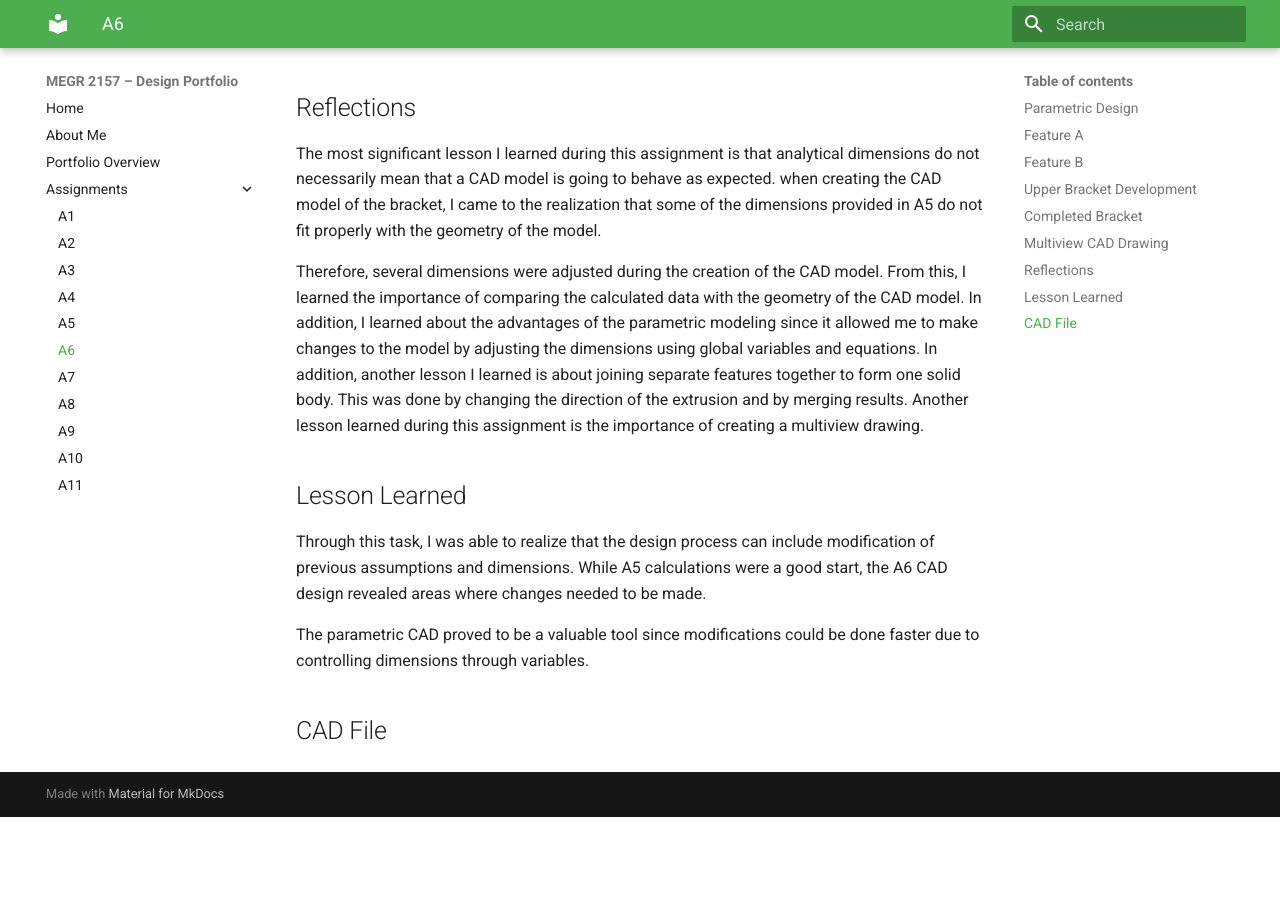
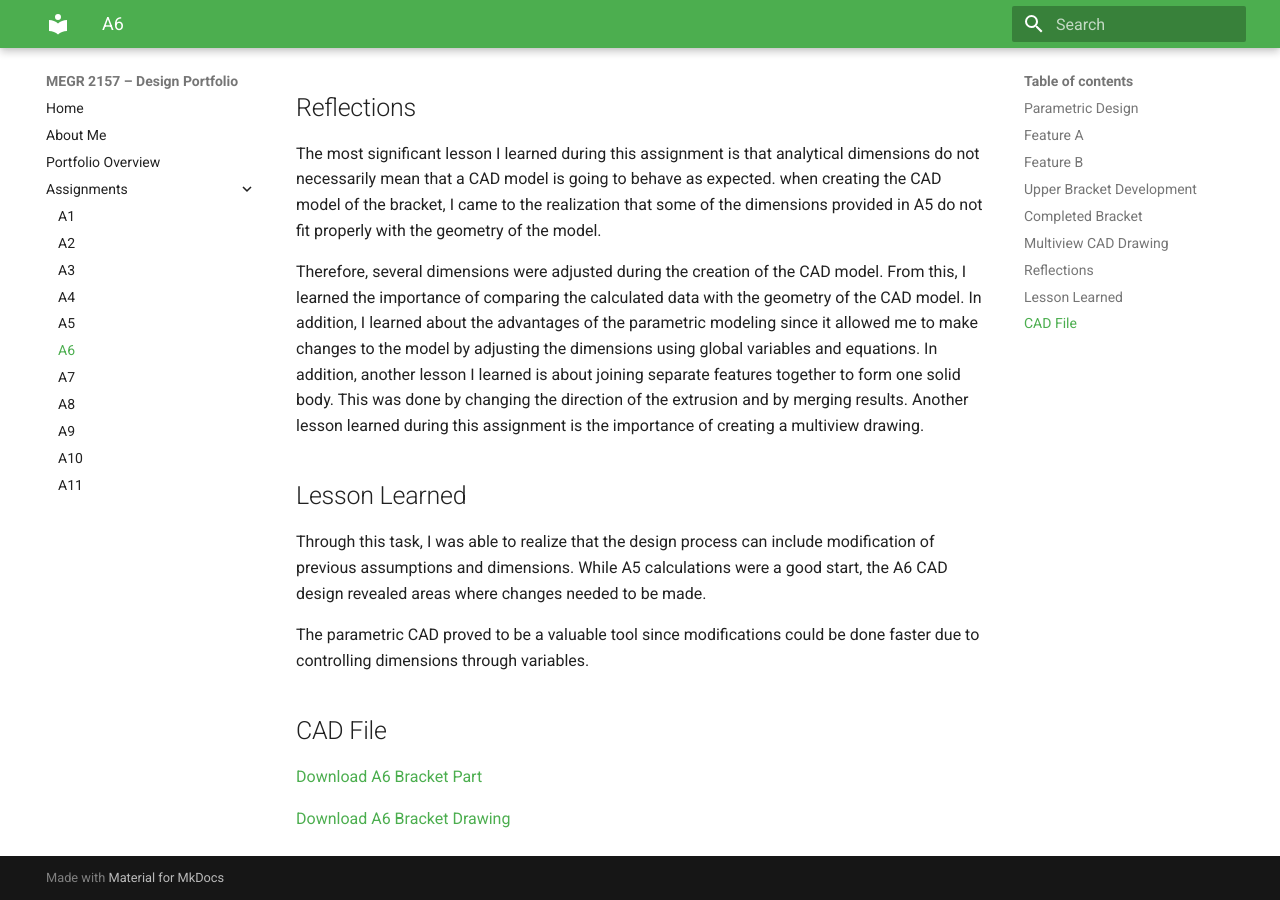
Before and after one commit to Amahaxr/design-projects-portfolio, an MkDocs documentation site: the page built from docs/assignments/A06/index.md, in a window 1280 px wide and 900 px high, scrolled down 4005 px. Built offline with MkDocs 1.6.1 and Material for MkDocs 9.7.7, drawn with Linux system fonts in a browser that asks for light colours; before the commit the page ends 4822 px from its top, so only the background shows below that.

Commit message:
Add download links for A6 Bracket files

```diff
--- a/docs/assignments/A06/index.md
+++ b/docs/assignments/A06/index.md
@@ -52,3 +52,7 @@ Through this task, I was able to realize that the design process can include mod
 The parametric CAD proved to be a valuable tool since modifications could be done faster due to controlling dimensions through variables.
 
 ## CAD File
+
+[Download A6 Bracket Part](A6_Bracket_martin.SLDPRT)
+
+[Download A6 Bracket Drawing](A6_Bracket_Drawing_martin.SLDDRW)
```
